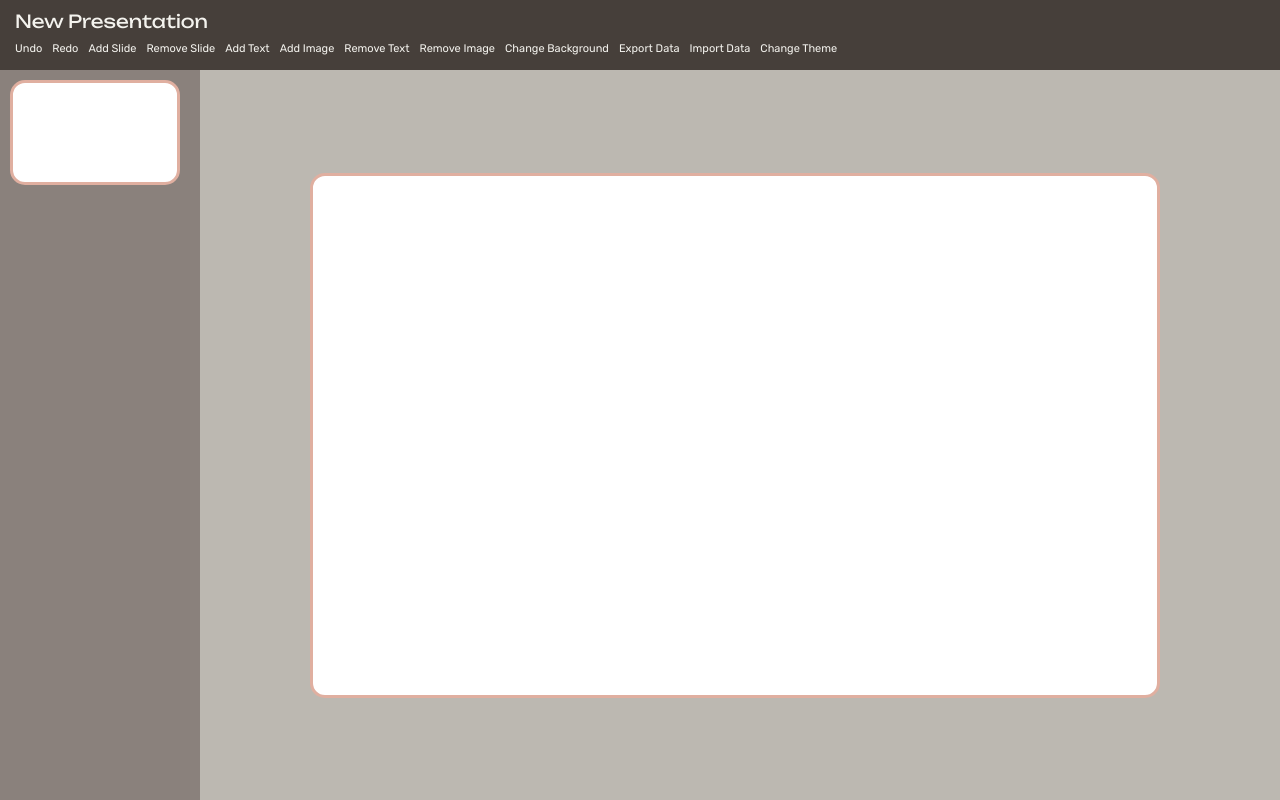
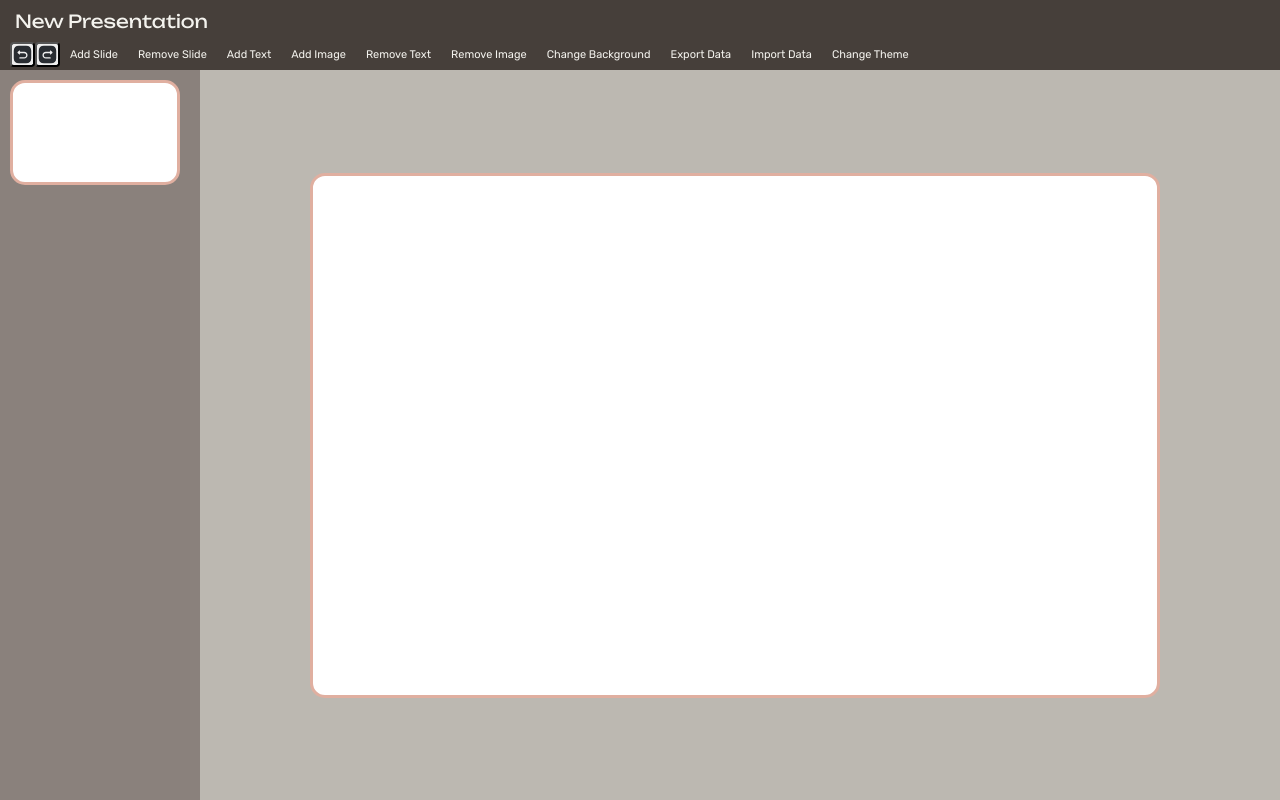
Before and after one commit to luniksss/presentation-maker, a React (Create React App) app: page / in a window 1280 px wide. Built offline with nearby package versions, Linux system fonts and the light colour scheme.

Commit message:
добавила классы кнопкам, скрываю картинку за пределами workspace

```diff
--- a/src/App.module.css
+++ b/src/App.module.css
@@ -12,4 +12,5 @@
   height: calc(100vh - 70px);
   padding: 0 10px 0 0;
   background-color: var(--background-color);
+  overflow: hidden;
 }
--- a/src/components/button/Button.module.css
+++ b/src/components/button/Button.module.css
@@ -1,6 +1,7 @@
 @import '../theme/theme.css';
 
 .button {
+    margin: 0 5px;
     padding: 0 5px;
     font-family: Rubik;
     font-size: 11px;
@@ -25,3 +26,19 @@
     border: none;
     border-radius: 3px;
 }
+
+.undoButton {
+    width: 25px;
+    height: 25px;
+    border-radius: 15%;
+    background-image: url('/public/assets/undo.svg');
+    background-size: cover;
+}
+
+.redoButton {
+    width: 25px;
+    height: 25px;
+    border-radius: 15%;
+    background-image: url('/public/assets/redo.svg');
+    background-size: cover;
+}
--- a/src/components/button/Button.tsx
+++ b/src/components/button/Button.tsx
@@ -1,14 +1,14 @@
 import style from './Button.module.css';
 
 type ButtonProps = {
-    text: string,
+    text?: string,
     onClick: () => void,
     className: string,
 }
 
 function Button({text, onClick, className}: ButtonProps) {
     return (
-        <button className={`${style.button} ${className}`} onClick={onClick}>{text}</button>
+        <button className={style[className]} onClick={onClick}>{text}</button>
     )
 }
 export { Button }
--- a/src/components/theme/Theme.tsx
+++ b/src/components/theme/Theme.tsx
@@ -9,7 +9,7 @@ const Theme: React.FC = () => {
     };
 
     return (
-            <Button className={styles.button} text={'Change Theme'} onClick={toggleTheme}></Button>
+            <Button className="button" text={'Change Theme'} onClick={toggleTheme}></Button>
     );
 };
 
--- a/src/store/addImageElement.tsx
+++ b/src/store/addImageElement.tsx
@@ -6,7 +6,7 @@ function addImageElement(editor: Editor): Editor {
     const newElement : ImageElement = {
         id: generateRandomId(),
         size: {width: 200, height: 200},
-        position: {x: 15, y: 15},
+        position: {x: 0, y: 0},
         isSelected: true,
         type: 'image',
         src: "/assets/newTestImg.jpg"
--- a/src/utils/history.ts
+++ b/src/utils/history.ts
@@ -7,7 +7,6 @@ type HistoryType = {
 }
 
 function getLastItem(stack: Array<Editor>): Editor {
-    console.log(stack[stack.length], stack[stack.length - 1])
     return stack[stack.length - 1]
 }
 
--- a/src/view/Slide/Slide.tsx
+++ b/src/view/Slide/Slide.tsx
@@ -18,7 +18,7 @@ type SlideProps = {
     departurePoint: string
 }
 
-function Slide({ slide, scale = 1, isSelected, showSelectionBorder, departurePoint }: SlideProps) {
+function Slide({ slide, scale = 0.9, isSelected, showSelectionBorder, departurePoint }: SlideProps) {
     let borderIsShown = false;
     const selection = useAppSelector((editor => editor.selection))
 
@@ -44,7 +44,7 @@ function Slide({ slide, scale = 1, isSelected, showSelectionBorder, departurePoi
     if (isSelected) {
         slideStyles.border = '3px solid var(--selection)'
     } else {
-        slideStyles.border = '3px solid transparent'
+        slideStyles.border = '3px solid var(--element-hover)'
     }
 
     if (departurePoint === "WorkSpace") {
--- a/src/view/SlideList/SlideList.module.css
+++ b/src/view/SlideList/SlideList.module.css
@@ -7,6 +7,7 @@
     scrollbar-gutter: stable;
     scrollbar-width: thin;
     scrollbar-color: var(--element-hover) var(--text-color);
+    z-index: 1;
 }
 
 .slideList {
--- a/src/view/ToolBar/ToolBar.module.css
+++ b/src/view/ToolBar/ToolBar.module.css
@@ -19,6 +19,7 @@
 .toolButtons {
     display: flex;
     margin: 10px 0;
+    align-items: center;
 }
 
 .backgroundOptions {
--- a/src/view/ToolBar/ToolBar.tsx
+++ b/src/view/ToolBar/ToolBar.tsx
@@ -87,17 +87,17 @@ function ToolBar() {
         <div className={styles.toolBar}>
             <input className={styles.title} type="text" defaultValue={title} onChange={onTitleChange}/>
             <div className={styles.toolButtons}>
-                <Button className={styles.button} text={'Undo'} onClick={onUndo}></Button>
-                <Button className={styles.button} text={'Redo'} onClick={onRedo}></Button>
-                <Button className={styles.button} text={'Add Slide'} onClick={addSlide}></Button>
-                <Button className={styles.button} text={'Remove Slide'} onClick={removeSlide}></Button>
-                <Button className={styles.button} text={'Add Text'} onClick={addTextElement}></Button>
-                <Button className={styles.button} text={'Add Image'} onClick={addImageElement}></Button>
-                <Button className={styles.button} text={'Remove Text'} onClick={removeElement}></Button>
-                <Button className={styles.button} text={'Remove Image'} onClick={removeElement}></Button>
-                <Button className={styles.button} text={'Change Background'} onClick={showBackgroundOptions}></Button>
-                <Button className={styles.button} text={'Export Data'} onClick={exportData}></Button>
-                <Button className={styles.button} text={'Import Data'} onClick={() => {
+                <Button onClick={onUndo} className="undoButton"></Button>
+                <Button onClick={onRedo} className="redoButton"></Button>
+                <Button className="button" text={'Add Slide'} onClick={addSlide}></Button>
+                <Button className="button" text={'Remove Slide'} onClick={removeSlide}></Button>
+                <Button className="button" text={'Add Text'} onClick={addTextElement}></Button>
+                <Button className="button" text={'Add Image'} onClick={addImageElement}></Button>
+                <Button className="button" text={'Remove Text'} onClick={removeElement}></Button>
+                <Button className="button" text={'Remove Image'} onClick={removeElement}></Button>
+                <Button className="button" text={'Change Background'} onClick={showBackgroundOptions}></Button>
+                <Button className="button" text={'Export Data'} onClick={exportData}></Button>
+                <Button className="button" text={'Import Data'} onClick={() => {
                         const fileInput = document.createElement('input');
                         fileInput.type = 'file';
                         fileInput.accept = ".json";
@@ -109,7 +109,7 @@ function ToolBar() {
                     }}></Button>
                 <Theme></Theme>
                 <div className={styles.backgroundOptions} id="background-options">
-                    <Button className={styles.additionalButton} text={'Color'} onClick={() => {
+                    <Button className="additionalButton" text={'Color'} onClick={() => {
                         hideBackgroundOptions();
                         const colorInput = document.createElement('input');
                         colorInput.type = 'color';
@@ -117,7 +117,7 @@ function ToolBar() {
                         colorInput.onchange = (e) => onChangeBackgroundColor((e.target as HTMLInputElement).value);
                         colorInput.click();
                     }}></Button>
-                    <Button className={styles.additionalButton} text={'Image'} onClick={() => {
+                    <Button className="additionalButton" text={'Image'} onClick={() => {
                         hideBackgroundOptions();
                         const fileInput = document.createElement('input');
                         fileInput.type = 'file';
@@ -128,7 +128,7 @@ function ToolBar() {
                         };
                         fileInput.click();
                     }}></Button>
-                    <Button className={styles.button} text={'x'} onClick={() => {hideBackgroundOptions()}}></Button>
+                    <Button className="button" text={'x'} onClick={() => {hideBackgroundOptions()}}></Button>
                 </div>
             </div>
         </div>
```
Also changed, not shown: public/assets/redo.svg (added), public/assets/undo.svg (added).
